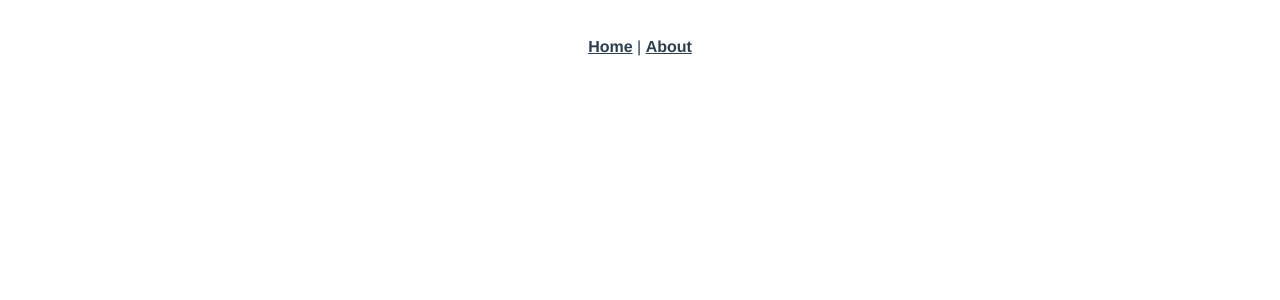
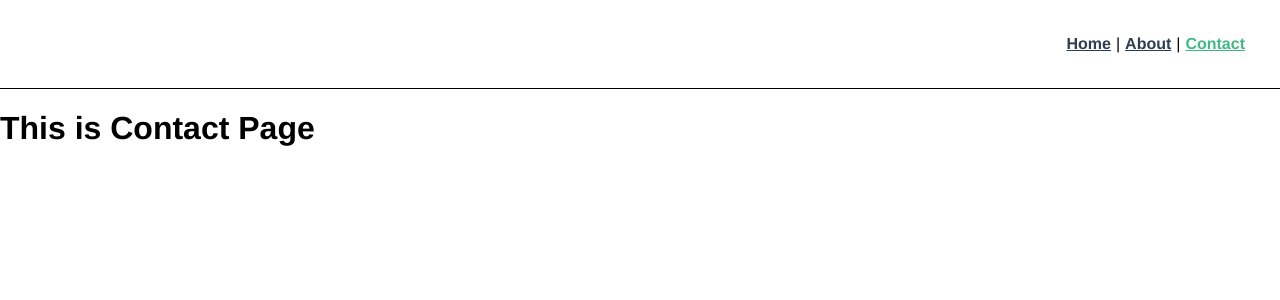
Before and after one commit to hareeshcs33/my-vue3-project, a Vue app: page /contact in a window 1280 px wide. Before the commit this address had no page. Shown: the top 300 px of the page. Built offline with nearby package versions, Linux system fonts and the light colour scheme.

Commit message:
contact page added

```diff
--- a/src/App.vue
+++ b/src/App.vue
@@ -1,18 +1,24 @@
 <template>
-  <nav>
-    <router-link to="/">Home</router-link> |
-    <router-link to="/about">About</router-link>
+  <nav class="nav-list">
+    <router-link to="/home">Home</router-link> |
+    <router-link to="/about">About</router-link> |
+    <router-link to="/contact">Contact</router-link>
   </nav>
   <router-view/>
 </template>
 
 <style lang="scss">
+body {
+  margin: 0;
+}
+
 #app {
   font-family: Avenir, Helvetica, Arial, sans-serif;
   -webkit-font-smoothing: antialiased;
   -moz-osx-font-smoothing: grayscale;
-  text-align: center;
-  color: #2c3e50;
+  // text-align: center;
+  // color: #2c3e50;
+  color: #000;
 }
 
 nav {
@@ -27,4 +33,15 @@ nav {
     }
   }
 }
+.nav-list {
+  display: flex;
+  align-items: center;
+  justify-content: flex-end;
+  border-bottom: 1px solid #000;
+  margin-bottom: 10px;
+
+  a {
+    padding: 5px;
+  }
+}
 </style>
--- a/src/router/index.js
+++ b/src/router/index.js
@@ -3,7 +3,7 @@ import HomeView from '../views/HomeView.vue'
 
 const routes = [
   {
-    path: '/',
+    path: '/home',
     name: 'home',
     component: HomeView
   },
@@ -14,6 +14,11 @@ const routes = [
     // this generates a separate chunk (about.[hash].js) for this route
     // which is lazy-loaded when the route is visited.
     component: () => import(/* webpackChunkName: "about" */ '../views/AboutView.vue')
+  },
+  {
+    path: '/contact',
+    name: 'contact',
+    component: () => import('../views/ContactView.vue')
   }
 ]
 
--- /dev/null
+++ b/src/views/ContactView.vue
@@ -0,0 +1,5 @@
+<template>
+    <div class="contact">
+        <h1>This is Contact Page</h1>
+    </div>
+</template>
--- a/src/views/HomeView.vue
+++ b/src/views/HomeView.vue
@@ -1,6 +1,6 @@
 <template>
   <div class="home">
-    <img alt="Vue logo" src="../assets/logo.png">
+    <img alt="Vue logo" src="../assets/logo.png" class="logo">
     <HelloWorld msg="Welcome to Your Vue.js App"/>
   </div>
 </template>
@@ -16,3 +16,12 @@ export default {
   }
 }
 </script>
+<style lang="scss">
+.home {
+  text-align: center;
+
+  .logo {
+    max-width: 50px;
+  }
+}
+</style>
```
